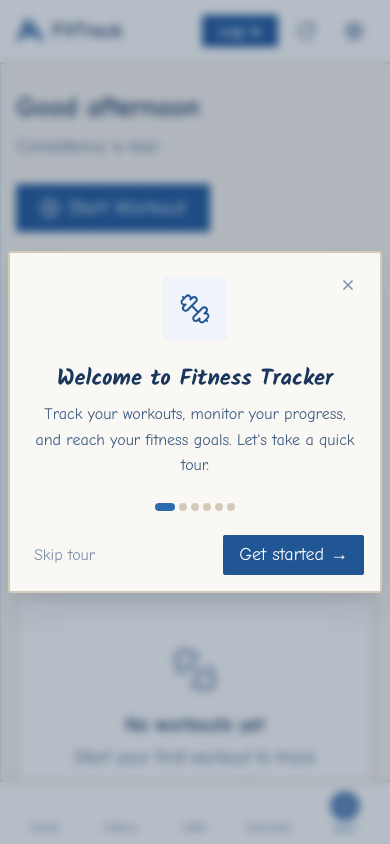
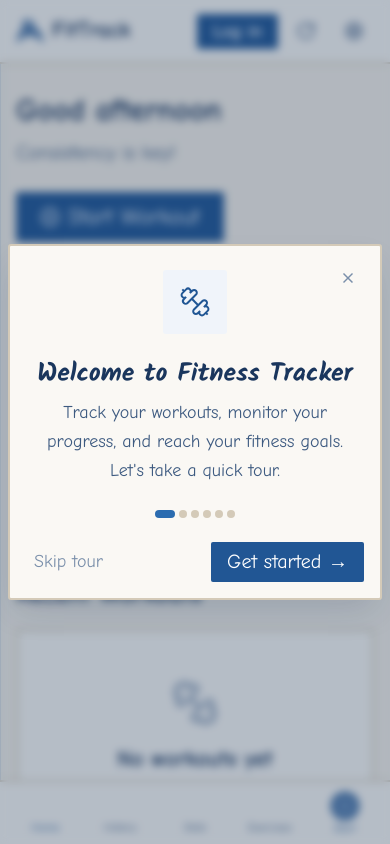
Before and after one commit to ADrejta/fitness-tracker, an Angular app in the folder frontend/: page / in a window 390 px wide. Shown: the top 844 px of the page. Built offline with nearby package versions, Linux system fonts and the light colour scheme.

Commit message:
Increase font sizes across the board for mobile readability

```diff
--- a/frontend/src/styles/_variables.scss
+++ b/frontend/src/styles/_variables.scss
@@ -102,14 +102,14 @@
   --font-family-display: 'Kalam', cursive, sans-serif;
   --font-family-mono: 'JetBrains Mono', 'Fira Code', monospace;
 
-  --font-size-xs: 0.875rem;
-  --font-size-sm: 1rem;
-  --font-size-base: 1.125rem;
-  --font-size-lg: 1.25rem;
-  --font-size-xl: 1.4rem;
-  --font-size-2xl: 1.7rem;
-  --font-size-3xl: 2.1rem;
-  --font-size-4xl: 2.5rem;
+  --font-size-xs: 1rem;
+  --font-size-sm: 1.125rem;
+  --font-size-base: 1.25rem;
+  --font-size-lg: 1.4rem;
+  --font-size-xl: 1.6rem;
+  --font-size-2xl: 1.9rem;
+  --font-size-3xl: 2.3rem;
+  --font-size-4xl: 2.75rem;
 
   --line-height-tight: 1.25;
   --line-height-normal: 1.5;
@@ -163,14 +163,14 @@
   --spacing-xl:  1.25rem;
   --spacing-2xl: 1.75rem;
 
-  --font-size-xs:   0.75rem;
-  --font-size-sm:   0.875rem;
-  --font-size-base: 1rem;
-  --font-size-lg:   1.125rem;
-  --font-size-xl:   1.25rem;
-  --font-size-2xl:  1.5rem;
-  --font-size-3xl:  1.875rem;
-  --font-size-4xl:  2.25rem;
+  --font-size-xs:   0.875rem;
+  --font-size-sm:   1rem;
+  --font-size-base: 1.125rem;
+  --font-size-lg:   1.25rem;
+  --font-size-xl:   1.4rem;
+  --font-size-2xl:  1.7rem;
+  --font-size-3xl:  2.1rem;
+  --font-size-4xl:  2.5rem;
 
   --header-height: 3rem;
   --nav-height:    3rem;
```
